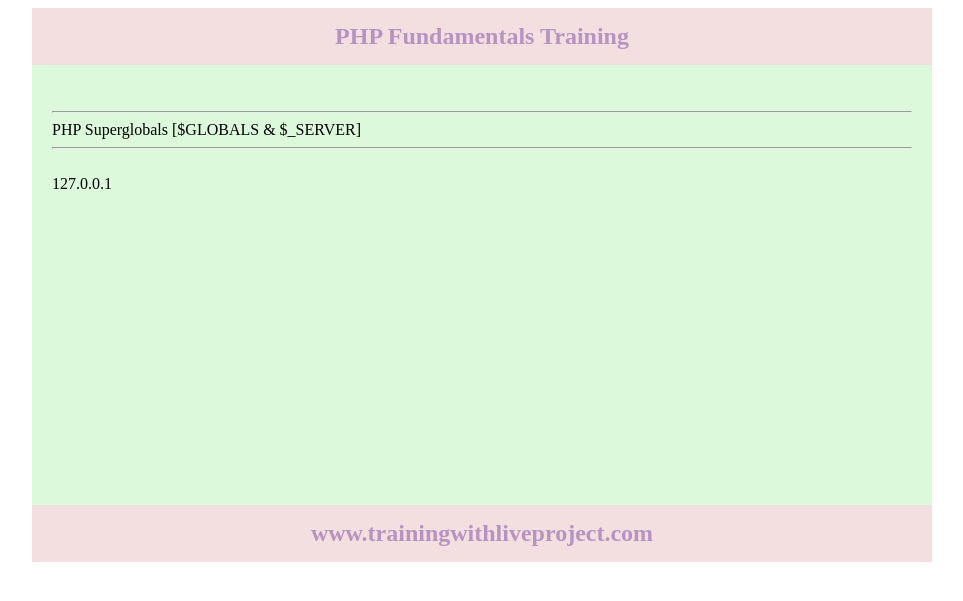
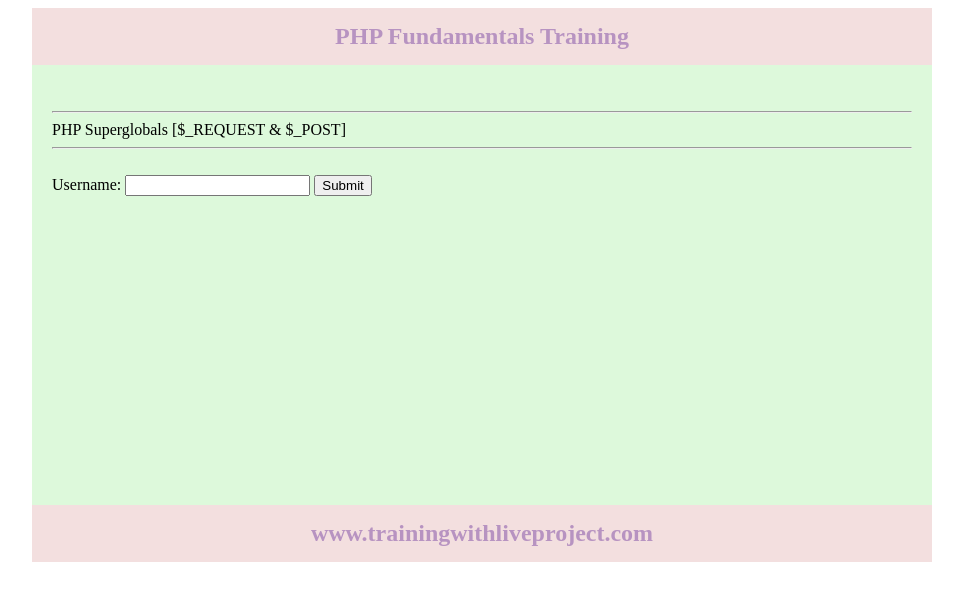
Before and after one commit to iamalamgir/php_web, a PHP site: page / in a window 1280 px wide. Shown: the top 601 px of the page, without its empty margins (158-1121 px from the left). Run offline with PHP 8.4, Linux system fonts and the light colour scheme.

Commit message:
superglobals_3

```diff
--- a/index.php
+++ b/index.php
@@ -31,24 +31,29 @@
 
     <br/>
     <hr/>
-    PHP Superglobals [$GLOBALS & $_SERVER]
+    PHP Superglobals [$_REQUEST & $_POST]
     <hr/>
     <br/>
+        <from action = "<?php echo $_SERVER['PHP_SELF'] ?>" method = "post">
+            Username: <input type = "text" name = "username"/>
+            <input type = "submit" value = "Submit"/>
+        </from>
 
 
 
         <?php
             /*
-            echo $_SERVER['PHP_SELF'];
 
-            echo $_SERVER['SERVER_NAME'];
+            */
+            if($_SERVER["REQUEST_METHOD"] == "POST"){
+                $name = $_POST['username'];
+                if(empty($name)){
+                    echo "<span style = 'color:red'>Username field must not be empty !</span>";
+                }else{
+                    echo "<span style = 'color:green'>You have submitted: ".$name."</span>";
+                }
+            }
 
-            echo $_SERVER['SCRIPT_NAME'];
-
-            echo $_SERVER['HTTP_USER_AGENT'];
-            */
-
-            echo $_SERVER['SERVER_ADDR'];
 
         ?>
     </section>
```
